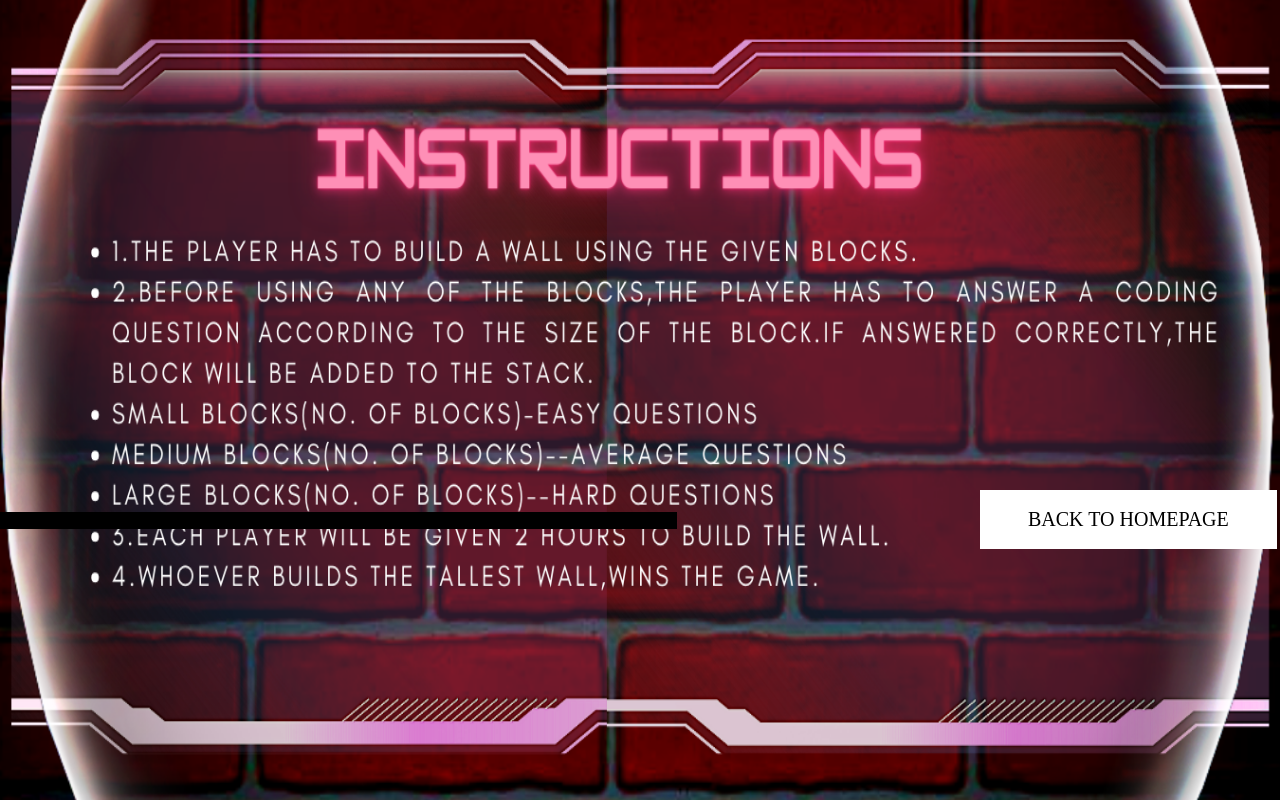
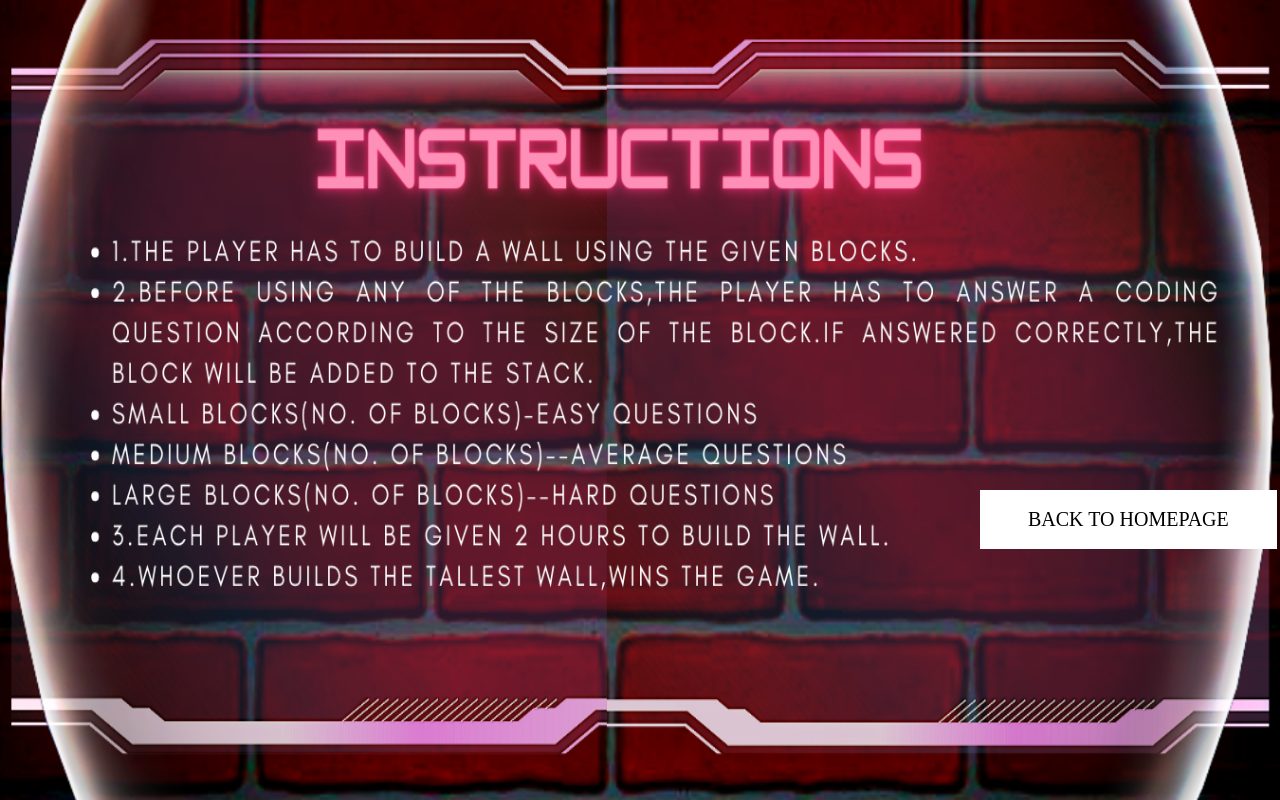
Before and after one commit to DevPriSha/Building-Blocks, a Flask app: page /instructions/ in a window 1280 px wide. Run offline with Flask 2, Linux system fonts and the light colour scheme; some libraries are stand-ins or nearby versions.

Commit message:
Update instructions.css

```diff
--- a/static/instructions.css
+++ b/static/instructions.css
@@ -1,7 +1,7 @@
 *{
     margin: 0;
     padding: 0;
-    background-color: black;
+    background-color: transparent;
 }
 body,html{
     background-image: url(images/instructions2.png);
```
